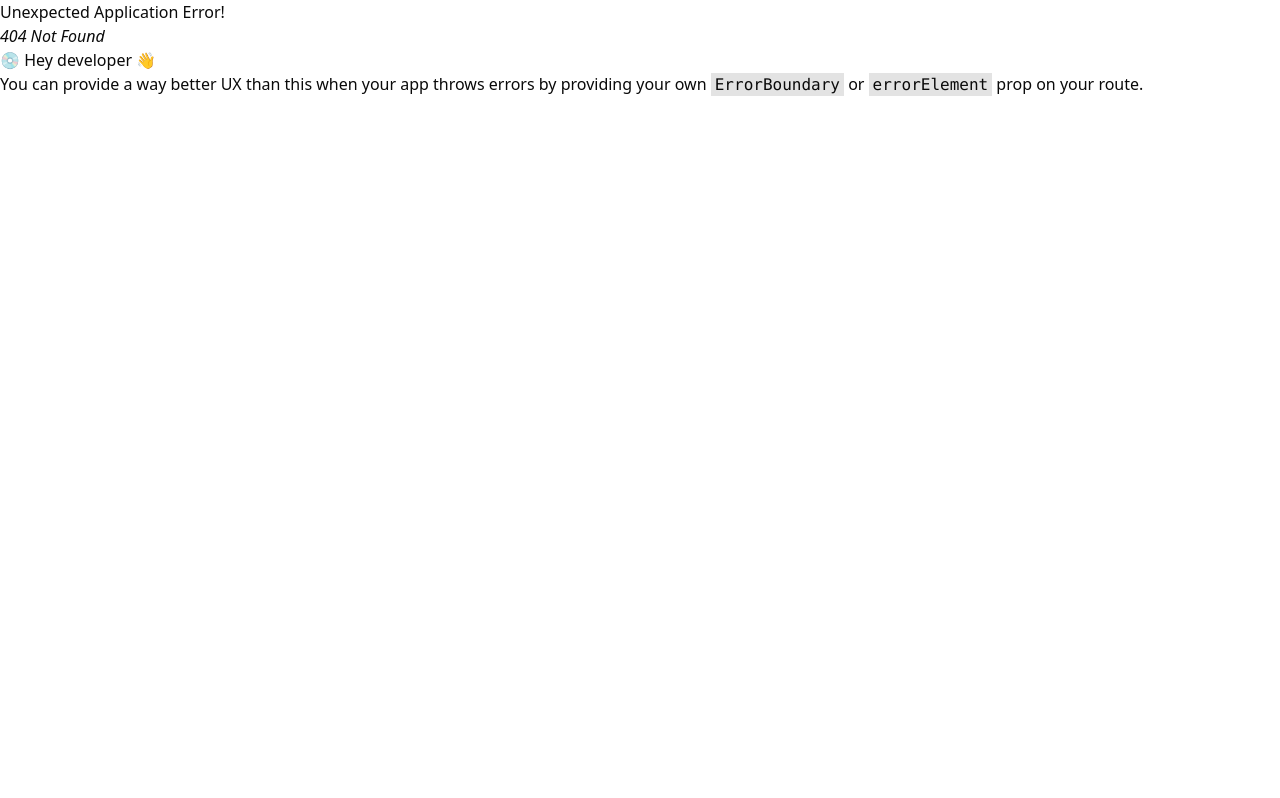
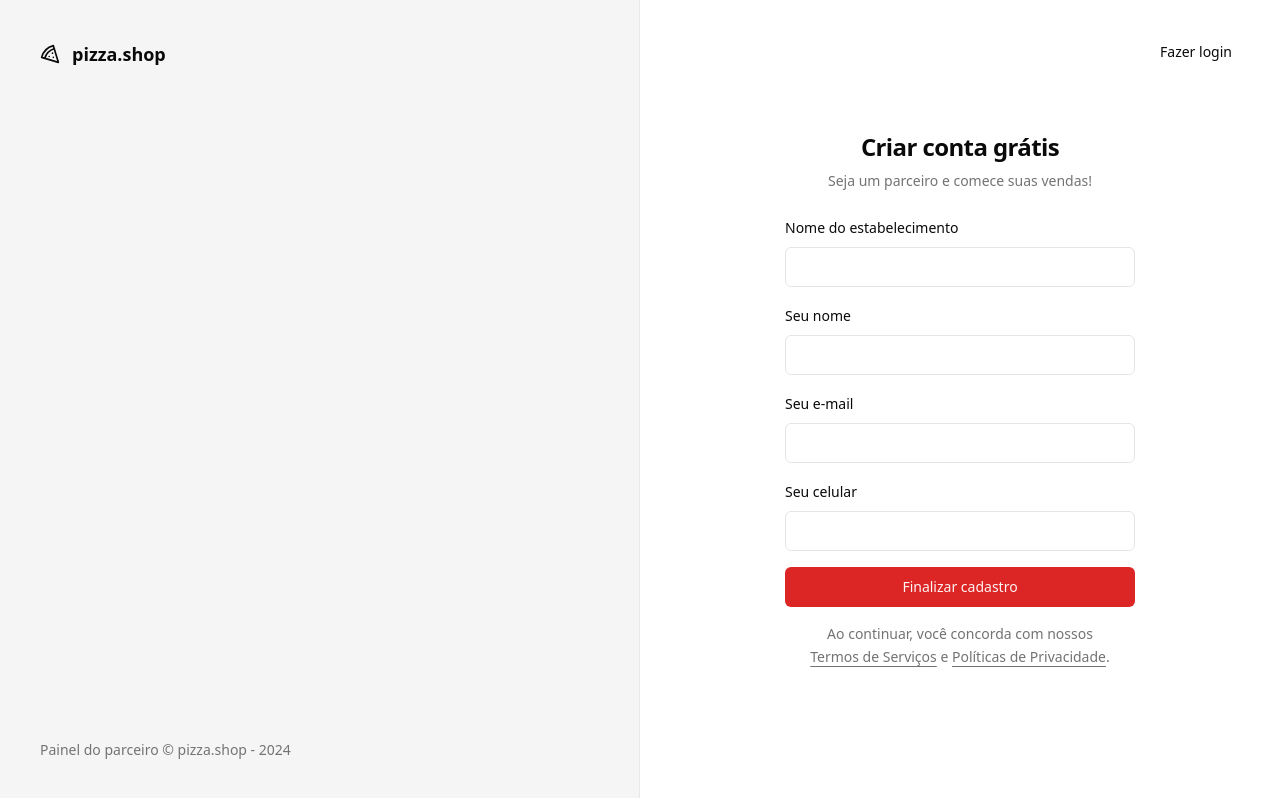
Before and after one commit to joeyanovich/pizza-shop, a React app: page /sign-up in a window 1280 px wide. Before the commit this address had no page. Built offline with nearby package versions, Linux system fonts and the light colour scheme; the HTML template or start-up script is replaced by a standard one.

Commit message:
feat ✨: create sign-up page

```diff
--- a/src/pages/_layouts/auth.tsx
+++ b/src/pages/_layouts/auth.tsx
@@ -14,7 +14,7 @@
         </footer>
       </div>
 
-      <div className="flex flex-col items-center justify-center">
+      <div className="relative flex flex-col items-center justify-center">
         <Outlet />
       </div>
     </div>
--- a/src/pages/auth/sign-in.tsx
+++ b/src/pages/auth/sign-in.tsx
@@ -1,5 +1,6 @@
 import { Helmet } from 'react-helmet-async'
 import { useForm } from 'react-hook-form'
+import { Link } from 'react-router-dom'
 import { toast } from 'sonner'
 import { z } from 'zod'
 
@@ -39,6 +40,10 @@
     <>
       <Helmet title="Login" />
       <div className="p-8">
+        <Button variant="ghost" asChild className="absolute right-8 top-8">
+          <Link to="/sign-up">Novo estabelecimento</Link>
+        </Button>
+
         <div className="flex w-[350px] flex-col justify-center gap-6">
           <div className="flex flex-col gap-2 text-center">
             <h1 className="text-2xl font-semibold tracking-tight">
--- /dev/null
+++ b/src/pages/auth/sign-up.tsx
@@ -0,0 +1,113 @@
+import { Helmet } from 'react-helmet-async'
+import { useForm } from 'react-hook-form'
+import { Link, useNavigate } from 'react-router-dom'
+import { toast } from 'sonner'
+import { z } from 'zod'
+
+import { Button } from '@/components/ui/button'
+import { Input } from '@/components/ui/input'
+import { Label } from '@/components/ui/label'
+
+const signUpForm = z.object({
+  restaurantName: z.string(),
+  managerName: z.string(),
+  phone: z.string(),
+  email: z.string().email(),
+})
+
+type SignUpForm = z.infer<typeof signUpForm>
+
+export function SignUp() {
+  const navigate = useNavigate()
+
+  const {
+    register,
+    handleSubmit,
+    formState: { isSubmitting },
+  } = useForm<SignUpForm>()
+
+  async function handleSignUp(data: SignUpForm) {
+    try {
+      await new Promise((resolve) => setTimeout(resolve, 2000))
+
+      console.log(data)
+
+      toast.success('Restaurante cadastrado com sucesso', {
+        action: {
+          label: 'Login',
+          onClick: () => navigate('/sign-in'),
+        },
+      })
+    } catch {
+      toast.error('Erro ao cadastrar restaurante')
+    }
+  }
+
+  return (
+    <>
+      <Helmet title="Cadastro" />
+      <div className="p-8">
+        <Button variant="ghost" asChild className="absolute right-8 top-8">
+          <Link to="/sign-in">Fazer login</Link>
+        </Button>
+
+        <div className="flex w-[350px] flex-col justify-center gap-6">
+          <div className="flex flex-col gap-2 text-center">
+            <h1 className="text-2xl font-semibold tracking-tight">
+              Criar conta grátis
+            </h1>
+            <p className="text-sm text-muted-foreground">
+              Seja um parceiro e comece suas vendas!
+            </p>
+          </div>
+
+          <form onSubmit={handleSubmit(handleSignUp)} className="space-y-4">
+            <div className="space-y-2">
+              <Label htmlFor="restaurantName">Nome do estabelecimento</Label>
+              <Input
+                id="restaurantName"
+                type="text"
+                {...register('restaurantName')}
+              />
+            </div>
+
+            <div className="space-y-2">
+              <Label htmlFor="managerName">Seu nome</Label>
+              <Input
+                id="managerName"
+                type="text"
+                {...register('managerName')}
+              />
+            </div>
+
+            <div className="space-y-2">
+              <Label htmlFor="email">Seu e-mail</Label>
+              <Input id="email" type="email" {...register('email')} />
+            </div>
+
+            <div className="space-y-2">
+              <Label htmlFor="phone">Seu celular</Label>
+              <Input id="phone" type="tel" {...register('phone')} />
+            </div>
+
+            <Button disabled={isSubmitting} className="w-full" type="submit">
+              Finalizar cadastro
+            </Button>
+
+            <p className="px-6 text-center text-sm leading-relaxed text-muted-foreground">
+              Ao continuar, você concorda com nossos{' '}
+              <a href="" className="underline underline-offset-4">
+                Termos de Serviços
+              </a>{' '}
+              e{' '}
+              <a href="" className="underline underline-offset-4">
+                Políticas de Privacidade
+              </a>
+              .
+            </p>
+          </form>
+        </div>
+      </div>
+    </>
+  )
+}
--- a/src/routes.tsx
+++ b/src/routes.tsx
@@ -4,6 +4,7 @@
 import { AuthLayout } from './pages/_layouts/auth'
 import { Dashboard } from './pages/app/dashboard'
 import { SignIn } from './pages/auth/sign-in'
+import { SignUp } from './pages/auth/sign-up'
 
 export const router = createBrowserRouter([
   {
@@ -15,6 +16,9 @@
   {
     path: '/',
     element: <AuthLayout />,
-    children: [{ path: '/sign-in', element: <SignIn /> }],
+    children: [
+      { path: '/sign-in', element: <SignIn /> },
+      { path: '/sign-up', element: <SignUp /> },
+    ],
   },
 ])
```
